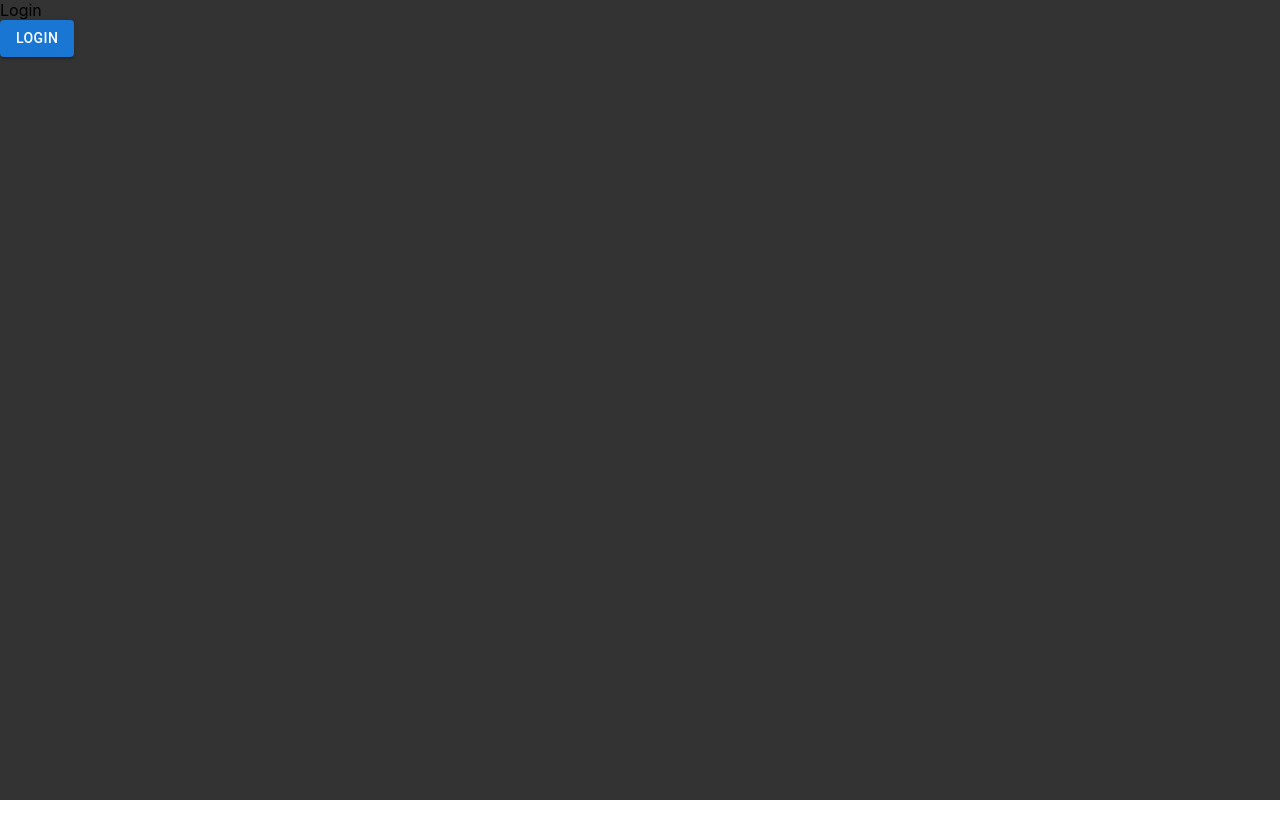
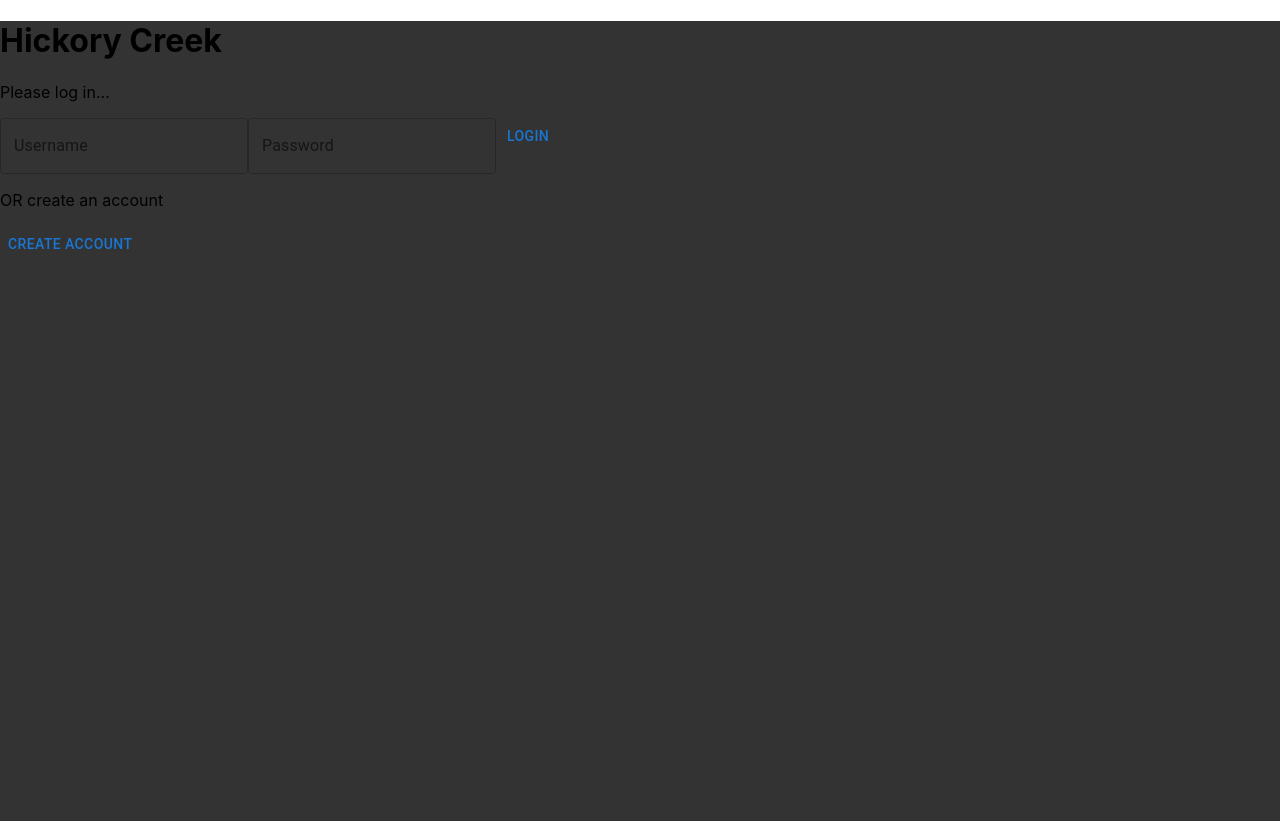
Before and after one commit to erkhart96/Hickory-Creek, a React (Create React App) app in the folder client/: page / in a window 1280 px wide. Before the commit the page ends 800 px from the top, so only its background shows below. Built offline with nearby package versions, Linux system fonts and the light colour scheme.

Commit message:
Added signup and login page

```diff
--- a/client/package.json
+++ b/client/package.json
@@ -12,7 +12,7 @@
     "@testing-library/user-event": "^13.5.0",
     "react": "^18.2.0",
     "react-dom": "^18.2.0",
-    "react-router-dom": "^5.3.4",
+    "react-router-dom": "^6.4.2",
     "react-scripts": "5.0.1",
     "web-vitals": "^2.1.4"
   },
--- a/client/src/components/App.js
+++ b/client/src/components/App.js
@@ -1,23 +1,21 @@
-import { BrowserRouter, Switch, Route } from "react-router-dom";
-import Home from "./Home";
-import Login from "./Login";
 import '../App.css'
+import Login from './Login';
+import Home from './Home'
+import {Routes, Route} from 'react-router-dom'
+import Signup from './Signup';
 
 function App() {
-
   return (
-    <BrowserRouter>
-      <div className="App">
-        <Switch>
-          <Route path="/home">
-            <Home />
-          </Route>
-          <Route path="/">
-            <Login />
-          </Route>
-        </Switch>
-      </div>
-    </BrowserRouter>
+    <div className="App">
+      <Routes>
+        <Route path='/' element={<Login/>}>
+        </Route>
+        <Route exact path='/home' element={<Home />}>
+        </Route>
+        <Route exact path='/signup' element={<Signup />}>
+        </Route>
+      </Routes>
+    </div>
   );
 }
 
--- a/client/src/components/Login.jsx
+++ b/client/src/components/Login.jsx
@@ -1,19 +1,62 @@
 import React from 'react'
-import { Link } from 'react-router-dom'
-import { Button } from '@mui/material'
-
+import { Button, TextField, Alert } from '@mui/material'
+import { useState } from 'react'
+import { useNavigate } from 'react-router-dom'
 
 
 function Login() {
 
+  const [username, setUsername] = useState('')
+  const [password, setPassword] = useState('')
+  const [error, setError] = useState(null)
+
+  const navigate = useNavigate();
+
+  const handleLoginClick = (e) => {
+    e.preventDefault();
+    fetch('/login', {
+      method: "POST",
+      headers: {
+        "Content-Type": "application/json",
+      },
+      body: JSON.stringify({username, password}),
+    }).then((res) => {
+      if (res.ok) {
+        res.json().then((user) => console.log(user));
+        navigate('/home')
+      } else {
+        res.json().then((err) => setError(err.error))
+      }
+    })
+  }
+
+  const createAccountClick = () => {
+    navigate('/signup')
+  }
+
   return (
     <div>
-    <div>Login</div>
         <div>
-            <Link to={'/home'}>
-                <Button variant='contained'>Login</Button>
-            </Link>
-        </div>
+          <h1>Hickory Creek</h1>
+          <p>Please log in...</p>
+          <div>
+          <TextField
+            label="Username"
+            value = {username}
+            onChange = {(e) => setUsername(e.target.value)}/>
+            <TextField
+              label="Password"
+              value = {password}
+              onChange = {(e) => setPassword(e.target.value)}/>
+          <Button onClick={handleLoginClick}>Login</Button>
+          <div> { error ? <Alert severity="error" key={error}>{error}</Alert>
+              : null} </div>
+              </div>
+              <div>
+                <p>OR create an account</p>
+                <Button onClick={createAccountClick}>Create Account</Button>
+              </div>
+          </div>
     </div>
   )
 }
--- /dev/null
+++ b/client/src/components/Signup.jsx
@@ -0,0 +1,55 @@
+import React from 'react'
+import { useState } from 'react'
+import { useNavigate } from 'react-router-dom'
+import {TextField, Button, Alert} from '@mui/material'
+
+function Signup() {
+
+    const [username, setUsername] = useState('')
+    const [password, setPassword] = useState('')
+    const [error, setError] = useState(null)
+
+    const navigate = useNavigate();
+
+    const handleCreateClick = (e) => {
+        e.preventDefault();
+        fetch('/signup', {
+          method: "POST",
+          headers: {
+            "Content-Type": "application/json",
+          },
+          body: JSON.stringify({username, password}),
+        }).then((res) => {
+          if (res.ok) {
+            res.json().then((user) => console.log(user));
+            navigate('/home')
+          } else {
+            res.json().then((err) => setError(err.error))
+          }
+        })
+    }
+
+  return (
+    <>
+    <div>
+        <h1>Hickory Creek</h1>
+        <p>Please create an account...</p>
+    </div>
+    <div>
+        <TextField
+            label="Username"
+            value = {username}
+            onChange = {(e) => setUsername(e.target.value)}/>
+        <TextField
+            label="Password"
+            value = {password}
+            onChange = {(e) => setPassword(e.target.value)}/>
+        <Button onClick={handleCreateClick}>Create Account</Button>
+            <div> { error ? <Alert severity="error" key={error}>{error}</Alert>
+            : null} </div>
+    </div>
+    </>
+  )
+}
+
+export default Signup
--- a/client/src/index.js
+++ b/client/src/index.js
@@ -3,12 +3,13 @@ import ReactDOM from 'react-dom/client';
 import './index.css';
 import App from './components/App';
 import reportWebVitals from './reportWebVitals';
+import { BrowserRouter } from 'react-router-dom';
 
 const root = ReactDOM.createRoot(document.getElementById('root'));
 root.render(
-  <React.StrictMode>
+  <BrowserRouter>
     <App />
-  </React.StrictMode>
+  </BrowserRouter>
 );
 
 // If you want to start measuring performance in your app, pass a function
```
Also changed, not shown: 1 other file (tests, documents, lock files or other folders).
